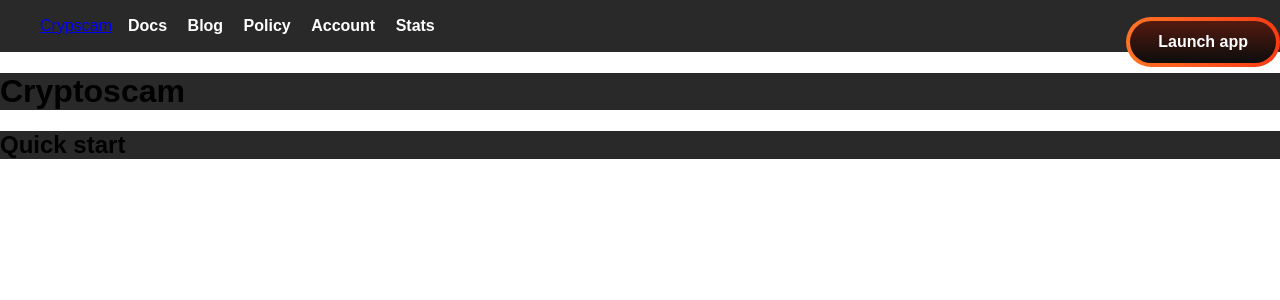
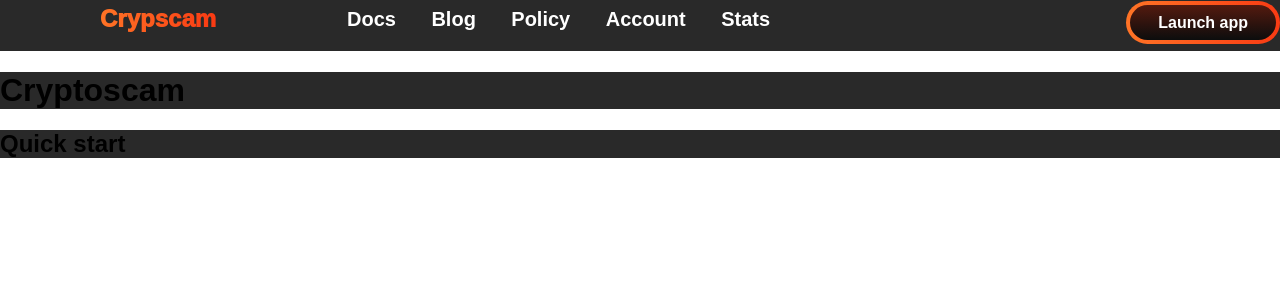
Before and after one commit to ghostd4t/crypto_site, a PHP site: page / in a window 1280 px wide. Shown: the top 300 px of the page. Run offline with PHP 8.4, Linux system fonts and the light colour scheme.

Commit message:
nav_ready

```diff
--- a/assets/styles.css
+++ b/assets/styles.css
@@ -2,9 +2,10 @@
     background-color: #292929;
 }
 
-.list-main-iitems {
+.list-main-items {
     list-style-type: none;
-    margin: 0;
+    margin-top: 10px;
+    margin-bottom: 20px;
     padding: 0;
 
 }
@@ -24,16 +25,18 @@
 
 .anchor {
     color:#fff;
-    font-size: 16px;
+    font-size: 20px;
     line-height: 16px;
     font-weight: 800;
     -webkit-font-smoothing: antialiased;
     scroll-behavior: smooth;
     text-decoration: none;
     white-space: nowrap;
+    margin-left: 15PX;
 }
 .anchor:hover{
     color: #ff7426;
+    text-shadow: 5px 5px 10px #0c0d0d;
 }
 
 .list-item {
@@ -55,6 +58,17 @@
 
 .comp_name{
     float: left;
+    background-image: linear-gradient(92.83deg, #ff7426 0, #f93a13 100%);
+    -webkit-background-clip: text;
+    -webkit-text-fill-color: transparent;
+    margin-right: 100PX;
+    margin-left: 100PX;
+    font-size: 24px;
+    line-height: 16px;
+    font-weight: 1000;
+    padding: 5px 0 5px 0;
+    margin-top: -5px;
+
 }
 
 /* CSS */
@@ -67,20 +81,19 @@
   box-sizing: border-box;
   color: #fff;
   cursor: pointer;
-  display: inline-block;
+  float: right;
   flex-direction: row;
   flex-shrink: 0;
   font-family: Eina01,sans-serif;
   font-size: 16px;
   font-weight: 800;
-  line-height: 12px;
-  margin: 0 !important  ;
+  margin-top: -10px !important;
+  line-height: 5px;
   outline: none;
   overflow: visible;
   padding: 19px 26px;
   pointer-events: auto;
   position: relative;
-  float: right;
   text-align: center;
   text-decoration: none;
   text-transform: none;
@@ -88,7 +101,7 @@
   -webkit-user-select: none;
   touch-action: manipulation;
   vertical-align: middle;
-  width: auto;
+  width: 100;
   word-break: keep-all;
   z-index: 0;
 }
@@ -169,7 +182,7 @@
 
 
 
-.body_ligin {
+.body_login {
     font-family: Arial, sans-serif;
     background-color: #f2f2f2;
     margin: 0;
```
